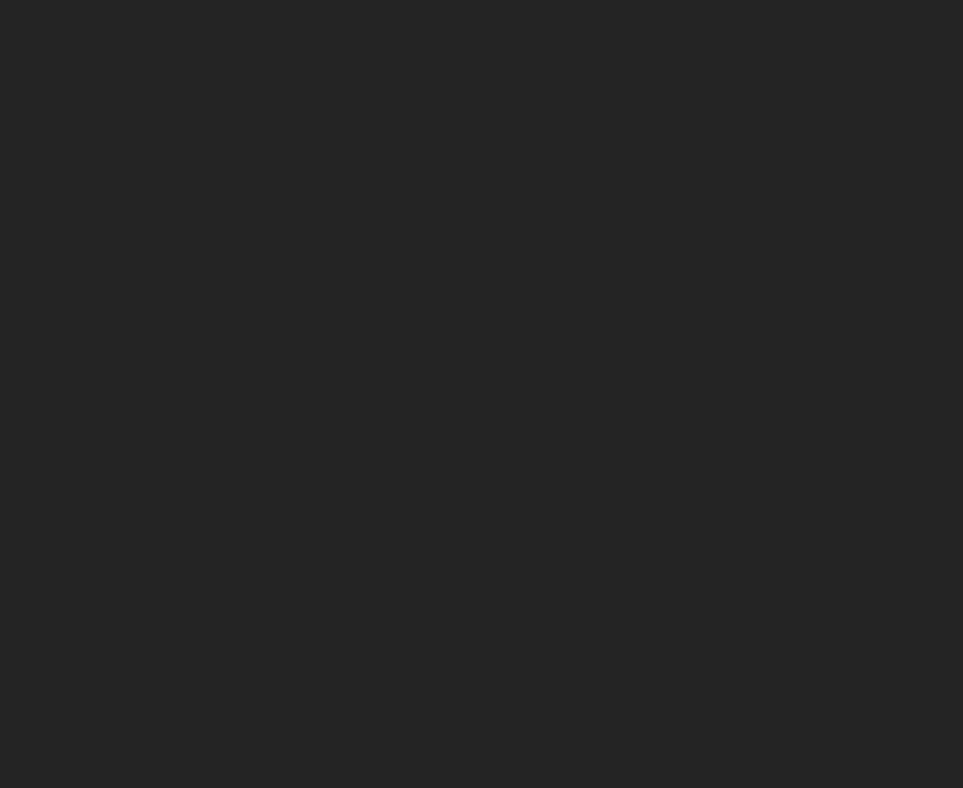
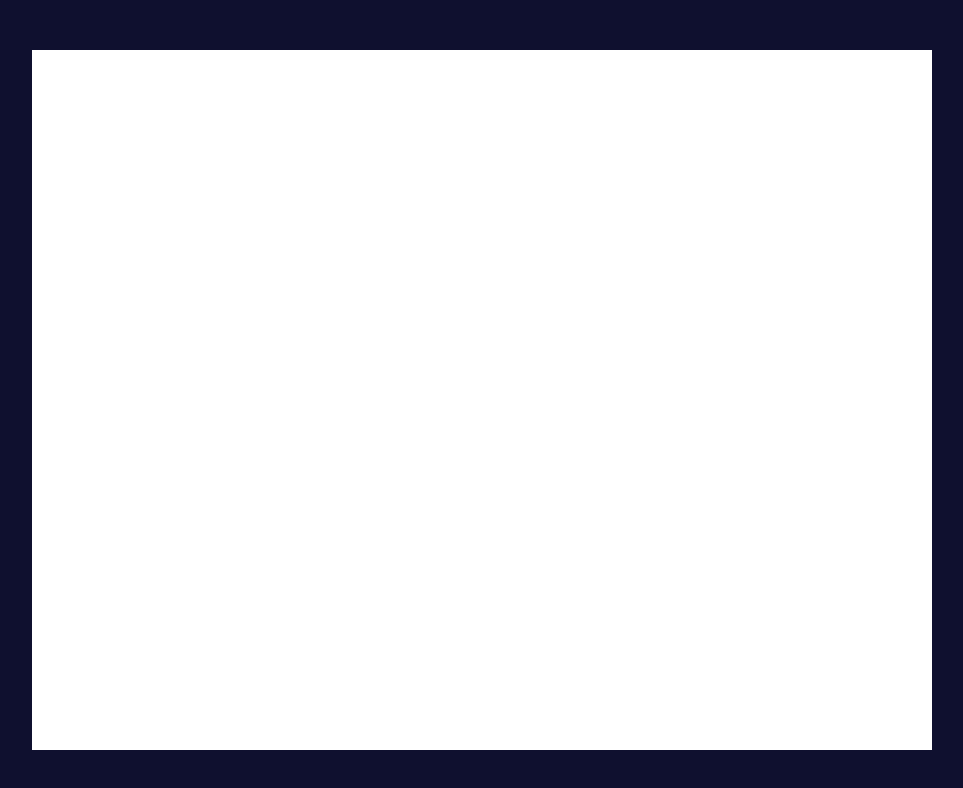
Before and after one commit to MarcusFonseca15/nimesha, a plain HTML site: page index.html in a window 1280 px wide. Shown: the whole page, without its empty margins (158-1121 px from the left). Drawn offline with Linux system fonts and the light colour scheme.

Commit message:
feat: estrutura do canvas

```diff
--- a/index.html
+++ b/index.html
@@ -4,9 +4,29 @@
     <meta charset="UTF-8">
     <meta name="viewport" content="width=device-width, initial-scale=1.0">
     <title>JOGO</title>
+    <style>
+        html, body {
+            width: 100%;
+            height: 100%;
+            margin: 0;
+        }
+
+        body {
+            overflow: hidden;
+            background: #0f102f;
+            display: flex;
+            align-items: center;
+            justify-content: center;
+        }
+
+        canvas {
+            display: block;
+            background: white;
+        }
+    </style>
 </head>
-    <body style="margin:0; overflow:hidden; background:#222;">
-    <canvas id="canvas"></canvas>
+<body>
+    <canvas id="canvas" width="900" height="700"></canvas>
     <script src="jogo.js"></script>
 </body>
 </html>
--- a/jogo.js
+++ b/jogo.js
@@ -0,0 +1,6 @@
+// jogo.js
+const canvas = document.getElementById('canvas');
+const ctx = canvas.getContext('2d');
+
+ctx.fillStyle = 'white';
+ctx.fillRect(0, 0, canvas.width, canvas.height);
```
